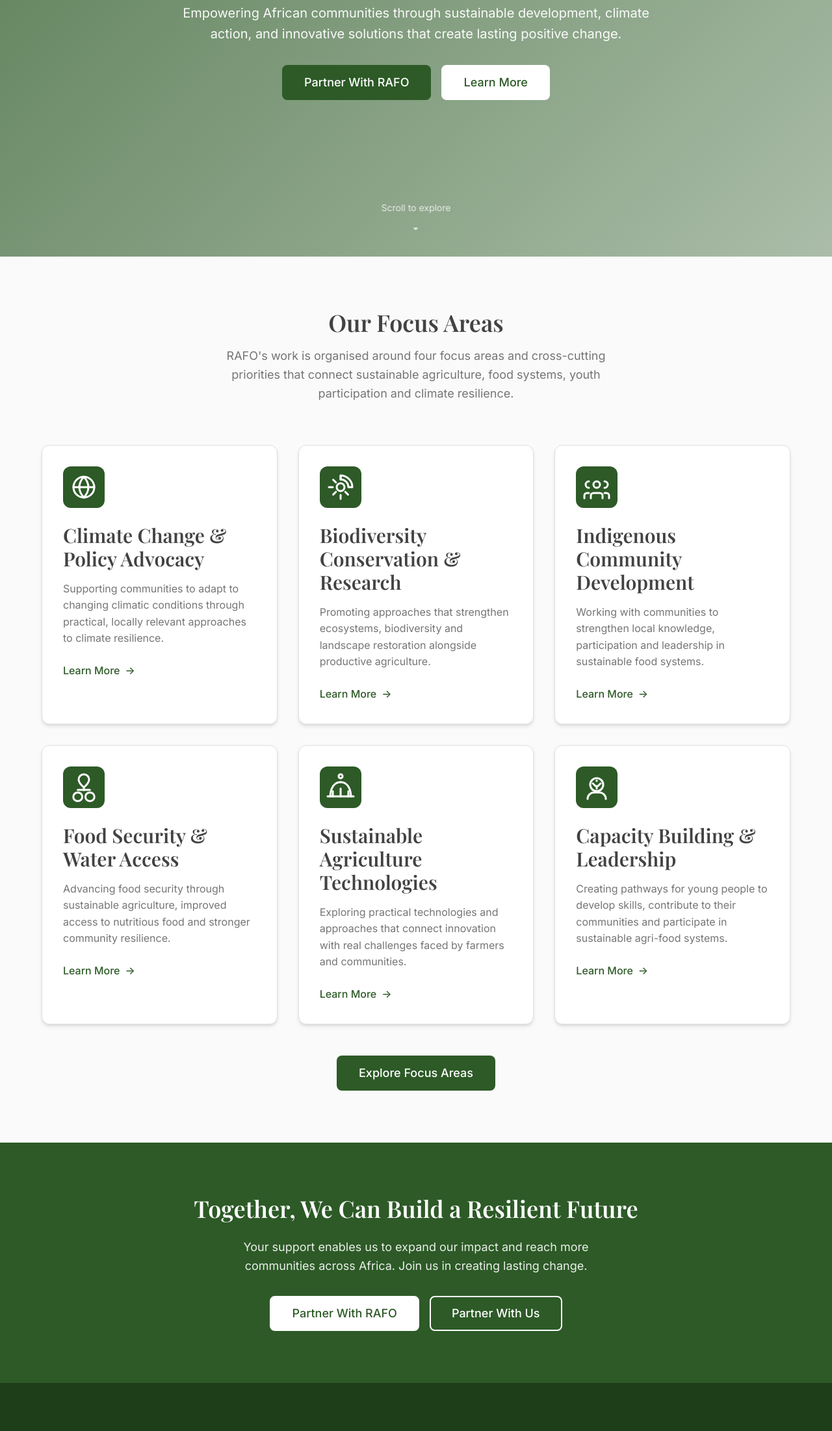
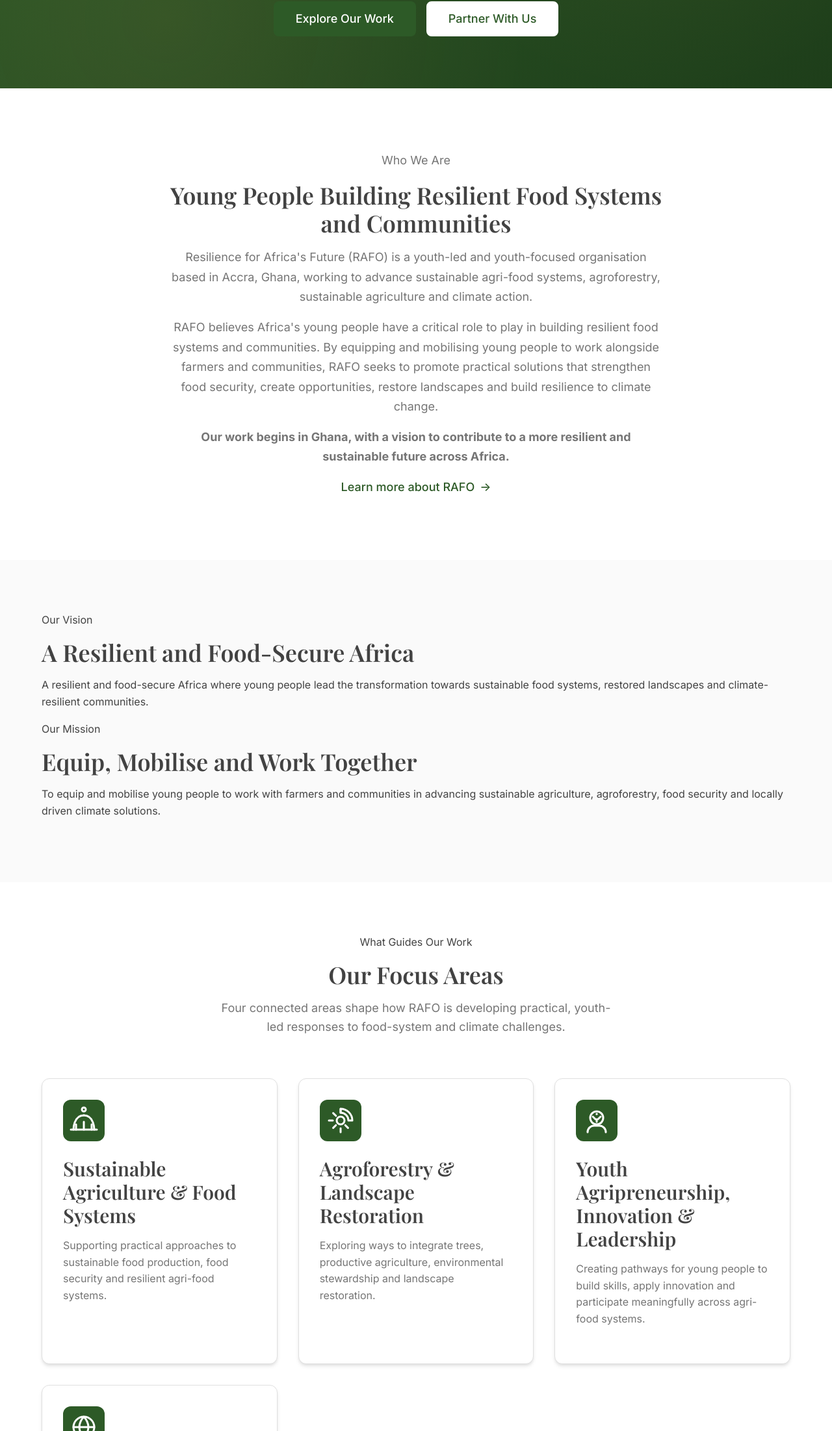
Before and after one commit to resilience4africa/rafo, a website: page public/index.html in a window 1280 px wide. Shown: the part 405-2608 px from the top of the page at 65% size. Drawn offline with nearby package versions, Linux system fonts and the light colour scheme.

Commit message:
Restore approved RAFO homepage content

```diff
--- a/public/index.html
+++ b/public/index.html
@@ -3,13 +3,12 @@
 <head>
     <meta charset="UTF-8">
     <meta name="viewport" content="width=device-width, initial-scale=1.0">
-    <title>Resilience for Africa's Future - Building Sustainable Communities</title>
-    <meta name="description" content="Empowering African communities through climate action, biodiversity conservation, and sustainable development initiatives.">
+    <title>Resilience for Africa's Future (RAFO) | Youth-Led Climate & Food Systems Action</title>
+    <meta name="description" content="Resilience for Africa's Future (RAFO) is a youth-led organisation based in Accra, Ghana, advancing sustainable food systems, climate-smart agriculture, agroforestry and community-led climate action.">
 
     <!-- Open Graph Meta Tags -->
     <meta property="og:title" content="Resilience for Africa's Future">
-    <meta property="og:description" content="Building sustainable communities across Africa through innovative programs and community-driven solutions.">
-    <meta property="og:image" content="/assets/images/hero-bg.jpg">
+    <meta property="og:description" content="A youth-led organisation based in Ghana, advancing sustainable food systems, climate-smart agriculture, agroforestry and community-led climate action.">
     <meta property="og:url" content="https://resilience-for-africa-s-future.web.app">
     <meta property="og:type" content="website">
 
@@ -68,111 +67,133 @@
 
     <!-- Main Content -->
     <main id="main" role="main">
-        <!-- Hero Section -->
-        <section class="hero" aria-labelledby="hero-heading">
-            <div class="hero__bg">
-                <img src="/assets/images/hero-bg.jpg" alt="African landscape with community members working together" class="hero__image" loading="eager">
-            </div>
-            <div class="hero__content container">
-                <h1 id="hero-heading" class="hero__title animate-fade-up">
-                    Building <span class="text-highlight">Resilient Communities</span> Across Africa
-                </h1>
-                <p class="hero__subtitle animate-fade-up" style="animation-delay: 0.2s;">
-                    Empowering African communities through sustainable development, climate action, and innovative solutions that create lasting positive change.
-                </p>
-                <div class="hero__actions animate-fade-up" style="animation-delay: 0.4s;">
-                    <a href="/contact" class="btn btn--primary btn--large">Partner With RAFO</a>
-                    <a href="#services" class="btn btn--secondary btn--large">Learn More</a>
-                </div>
-            </div>
-            <div class="hero__scroll">
-                <a href="#impact" class="hero__scroll-link" aria-label="Scroll to impact section">
-                    <span class="hero__scroll-text">Scroll to explore</span>
-                    <svg class="hero__scroll-icon" viewBox="0 0 24 24" fill="none" xmlns="http://www.w3.org/2000/svg">
-                        <path d="M12 16L8 12H16L12 16Z" fill="currentColor"/>
-                    </svg>
-                </a>
-            </div>
-        </section>
-
-        <!-- Services Overview Section -->
-        <section id="services" class="services section-padding bg-light" aria-labelledby="services-heading">
+        <section class="page-header page-header--graphic" aria-labelledby="hero-heading">
             <div class="container">
-                <div class="section__header text-center">
-                    <h2 id="services-heading" class="section__title animate-on-scroll">Our Focus Areas</h2>
-                    <p class="section__subtitle animate-on-scroll">RAFO's work is organised around four focus areas and cross-cutting priorities that connect sustainable agriculture, food systems, youth participation and climate resilience.</p>
-                </div>
-
-                <div class="services__grid">
-                    <article class="service-card animate-on-scroll">
-                        <div class="service-card__icon">
-                            <img src="/assets/icons/climate.svg" alt="" width="48" height="48">
-                        </div>
-                        <h3 class="service-card__title">Climate Change & Policy Advocacy</h3>
-                        <p class="service-card__description">Supporting communities to adapt to changing climatic conditions through practical, locally relevant approaches to climate resilience.</p>
-                        <a href="/services#climate" class="service-card__link">Learn More</a>
-                    </article>
-
-                    <article class="service-card animate-on-scroll">
-                        <div class="service-card__icon">
-                            <img src="/assets/icons/biodiversity.svg" alt="" width="48" height="48">
-                        </div>
-                        <h3 class="service-card__title">Biodiversity Conservation & Research</h3>
-                        <p class="service-card__description">Promoting approaches that strengthen ecosystems, biodiversity and landscape restoration alongside productive agriculture.</p>
-                        <a href="/services#biodiversity" class="service-card__link">Learn More</a>
-                    </article>
-
-                    <article class="service-card animate-on-scroll">
-                        <div class="service-card__icon">
-                            <img src="/assets/icons/community.svg" alt="" width="48" height="48">
-                        </div>
-                        <h3 class="service-card__title">Indigenous Community Development</h3>
-                        <p class="service-card__description">Working with communities to strengthen local knowledge, participation and leadership in sustainable food systems.</p>
-                        <a href="/services#community" class="service-card__link">Learn More</a>
-                    </article>
-
-                    <article class="service-card animate-on-scroll">
-                        <div class="service-card__icon">
-                            <img src="/assets/icons/water.svg" alt="" width="48" height="48">
-                        </div>
-                        <h3 class="service-card__title">Food Security & Water Access</h3>
-                        <p class="service-card__description">Advancing food security through sustainable agriculture, improved access to nutritious food and stronger community resilience.</p>
-                        <a href="/services#food-security" class="service-card__link">Learn More</a>
-                    </article>
-
-                    <article class="service-card animate-on-scroll">
-                        <div class="service-card__icon">
-                            <img src="/assets/icons/agriculture.svg" alt="" width="48" height="48">
-                        </div>
-                        <h3 class="service-card__title">Sustainable Agriculture Technologies</h3>
-                        <p class="service-card__description">Exploring practical technologies and approaches that connect innovation with real challenges faced by farmers and communities.</p>
-                        <a href="/services#agriculture" class="service-card__link">Learn More</a>
-                    </article>
-
-                    <article class="service-card animate-on-scroll">
-                        <div class="service-card__icon">
-                            <img src="/assets/icons/leadership.svg" alt="" width="48" height="48">
-                        </div>
-                        <h3 class="service-card__title">Capacity Building & Leadership</h3>
-                        <p class="service-card__description">Creating pathways for young people to develop skills, contribute to their communities and participate in sustainable agri-food systems.</p>
-                        <a href="/services#leadership" class="service-card__link">Learn More</a>
-                    </article>
-                </div>
-
-                <div class="text-center">
-                    <a href="/services" class="btn btn--primary btn--large animate-on-scroll">Explore Focus Areas</a>
+                <p class="section__eyebrow section__eyebrow--light animate-fade-up">Youth-Led · Based in Accra, Ghana</p>
+                <h1 id="hero-heading" class="page-header__title animate-fade-up">Building Africa's Resilient Future with Young People at the Centre</h1>
+                <p class="page-header__subtitle animate-fade-up">Based in Ghana, RAFO is a youth-led organisation advancing sustainable food systems, climate-smart agriculture, agroforestry and community-led climate action.</p>
+                <div class="hero__actions animate-fade-up">
+                    <a href="#focus-areas" class="btn btn--primary btn--large">Explore Our Work</a>
+                    <a href="/contact" class="btn btn--secondary btn--large">Partner With Us</a>
                 </div>
             </div>
         </section>
 
-        <!-- Call to Action Section -->
+        <section class="about-intro section-padding" aria-labelledby="who-heading">
+            <div class="container">
+                <div class="about-intro__content animate-on-scroll">
+                    <p class="section__eyebrow">Who We Are</p>
+                    <h2 id="who-heading" class="section__title">Young People Building Resilient Food Systems and Communities</h2>
+                    <p>Resilience for Africa's Future (RAFO) is a youth-led and youth-focused organisation based in Accra, Ghana, working to advance sustainable agri-food systems, agroforestry, sustainable agriculture and climate action.</p>
+                    <p>RAFO believes Africa's young people have a critical role to play in building resilient food systems and communities. By equipping and mobilising young people to work alongside farmers and communities, RAFO seeks to promote practical solutions that strengthen food security, create opportunities, restore landscapes and build resilience to climate change.</p>
+                    <p><strong>Our work begins in Ghana, with a vision to contribute to a more resilient and sustainable future across Africa.</strong></p>
+                    <p><a href="/about" class="link-arrow">Learn more about RAFO</a></p>
+                </div>
+            </div>
+        </section>
+
+        <section class="vision-mission section-padding bg-light" aria-labelledby="vision-heading">
+            <div class="container">
+                <div class="vision-mission__grid">
+                    <article class="vision-mission__card animate-on-scroll">
+                        <p class="section__eyebrow">Our Vision</p>
+                        <h2 id="vision-heading" class="vision-mission__title">A Resilient and Food-Secure Africa</h2>
+                        <p>A resilient and food-secure Africa where young people lead the transformation towards sustainable food systems, restored landscapes and climate-resilient communities.</p>
+                    </article>
+                    <article class="vision-mission__card animate-on-scroll">
+                        <p class="section__eyebrow">Our Mission</p>
+                        <h2 class="vision-mission__title">Equip, Mobilise and Work Together</h2>
+                        <p>To equip and mobilise young people to work with farmers and communities in advancing sustainable agriculture, agroforestry, food security and locally driven climate solutions.</p>
+                    </article>
+                </div>
+            </div>
+        </section>
+
+        <section id="focus-areas" class="services section-padding" aria-labelledby="focus-heading">
+            <div class="container">
+                <div class="section__header text-center">
+                    <p class="section__eyebrow">What Guides Our Work</p>
+                    <h2 id="focus-heading" class="section__title animate-on-scroll">Our Focus Areas</h2>
+                    <p class="section__subtitle animate-on-scroll">Four connected areas shape how RAFO is developing practical, youth-led responses to food-system and climate challenges.</p>
+                </div>
+                <div class="services__grid">
+                    <article class="service-card animate-on-scroll">
+                        <div class="service-card__icon"><img src="/assets/icons/agriculture.svg" alt="" width="48" height="48"></div>
+                        <h3 class="service-card__title">Sustainable Agriculture &amp; Food Systems</h3>
+                        <p class="service-card__description">Supporting practical approaches to sustainable food production, food security and resilient agri-food systems.</p>
+                    </article>
+                    <article class="service-card animate-on-scroll">
+                        <div class="service-card__icon"><img src="/assets/icons/biodiversity.svg" alt="" width="48" height="48"></div>
+                        <h3 class="service-card__title">Agroforestry &amp; Landscape Restoration</h3>
+                        <p class="service-card__description">Exploring ways to integrate trees, productive agriculture, environmental stewardship and landscape restoration.</p>
+                    </article>
+                    <article class="service-card animate-on-scroll">
+                        <div class="service-card__icon"><img src="/assets/icons/leadership.svg" alt="" width="48" height="48"></div>
+                        <h3 class="service-card__title">Youth Agripreneurship, Innovation &amp; Leadership</h3>
+                        <p class="service-card__description">Creating pathways for young people to build skills, apply innovation and participate meaningfully across agri-food systems.</p>
+                    </article>
+                    <article class="service-card animate-on-scroll">
+                        <div class="service-card__icon"><img src="/assets/icons/climate.svg" alt="" width="48" height="48"></div>
+                        <h3 class="service-card__title">Climate Action &amp; Community Resilience</h3>
+                        <p class="service-card__description">Working with communities around locally relevant responses that strengthen resilience to climate change.</p>
+                    </article>
+                </div>
+                <div class="text-center">
+                    <a href="/services" class="btn btn--primary btn--large animate-on-scroll">Explore Our Focus Areas</a>
+                </div>
+            </div>
+        </section>
+
+        <section class="core-belief section-padding bg-primary" aria-labelledby="youth-heading">
+            <div class="container">
+                <div class="core-belief__content animate-on-scroll">
+                    <p class="section__eyebrow section__eyebrow--light">Young People at the Centre</p>
+                    <h2 id="youth-heading" class="core-belief__title">Partners, Innovators and Leaders</h2>
+                    <p class="core-belief__text">Young people are not simply beneficiaries of development. They are partners, innovators and leaders in building Africa's future.</p>
+                    <p class="core-belief__text">RAFO seeks to connect youth leadership and practical skills with the needs and knowledge of farmers and communities, creating space for collaboration across generations.</p>
+                    <p><a href="/projects" class="btn btn--secondary">See Our Work</a></p>
+                </div>
+            </div>
+        </section>
+
+        <section class="about-intro section-padding" aria-labelledby="food-heading">
+            <div class="container">
+                <div class="about-intro__content animate-on-scroll">
+                    <p class="section__eyebrow">Food Security</p>
+                    <h2 id="food-heading" class="section__title">Food Security Starts Close to Home</h2>
+                    <p>RAFO believes building resilient food systems also means recognising the productive potential around us. From farms to household spaces, practical food-growing solutions can contribute to household nutrition, resilience and a stronger connection to food.</p>
+                    <p>This is an emerging direction in RAFO's work. We are interested in approaches that help households make productive use of suitable available space while strengthening awareness of food production and environmental responsibility.</p>
+                </div>
+            </div>
+        </section>
+
+        <section class="cross-cutting section-padding bg-light" aria-labelledby="priorities-heading">
+            <div class="container">
+                <div class="section__header text-center">
+                    <p class="section__eyebrow">Across Our Work</p>
+                    <h2 id="priorities-heading" class="section__title">Cross-Cutting Priorities</h2>
+                    <p class="section__subtitle">These priorities connect and strengthen RAFO's focus areas.</p>
+                </div>
+                <div class="initiatives__grid">
+                    <article class="initiative-card animate-on-scroll"><h3 class="initiative-card__title">Youth Leadership</h3><p class="initiative-card__text">Creating meaningful roles for young people as partners, innovators and leaders.</p></article>
+                    <article class="initiative-card animate-on-scroll"><h3 class="initiative-card__title">Women's Participation</h3><p class="initiative-card__text">Recognising the essential role women play in farming, food systems and community resilience.</p></article>
+                    <article class="initiative-card animate-on-scroll"><h3 class="initiative-card__title">Technology &amp; Innovation</h3><p class="initiative-card__text">Connecting practical technology and innovation with real challenges faced by farmers and communities.</p></article>
+                    <article class="initiative-card animate-on-scroll"><h3 class="initiative-card__title">Food Security</h3><p class="initiative-card__text">Keeping access to resilient, sustainable food systems at the centre of our direction.</p></article>
+                    <article class="initiative-card animate-on-scroll"><h3 class="initiative-card__title">Community Ownership</h3><p class="initiative-card__text">Building with communities and respecting locally grounded knowledge and priorities.</p></article>
+                    <article class="initiative-card animate-on-scroll"><h3 class="initiative-card__title">Environmental Stewardship</h3><p class="initiative-card__text">Supporting approaches that strengthen productive landscapes and healthy ecosystems together.</p></article>
+                    <article class="initiative-card animate-on-scroll"><h3 class="initiative-card__title">Partnerships &amp; Knowledge Sharing</h3><p class="initiative-card__text">Learning and collaborating across communities, institutions and responsible partners.</p></article>
+                </div>
+            </div>
+        </section>
+
         <section class="cta section-padding bg-primary" aria-labelledby="cta-heading">
             <div class="container text-center">
-                <h2 id="cta-heading" class="cta__title animate-on-scroll">Together, We Can Build a Resilient Future</h2>
-                <p class="cta__subtitle animate-on-scroll">Your support enables us to expand our impact and reach more communities across Africa. Join us in creating lasting change.</p>
+                <p class="section__eyebrow section__eyebrow--light">Work With RAFO</p>
+                <h2 id="cta-heading" class="cta__title animate-on-scroll">Building Resilience Takes Collaboration</h2>
+                <p class="cta__subtitle animate-on-scroll">RAFO welcomes opportunities to learn, collaborate and build practical approaches with communities, institutions and organisations that share our commitment to resilient food systems and climate action.</p>
                 <div class="cta__actions animate-on-scroll">
                     <a href="/contact" class="btn btn--secondary btn--large">Partner With RAFO</a>
-                    <a href="/contact" class="btn btn--outline btn--large">Partner With Us</a>
+                    <a href="/projects" class="btn btn--outline btn--large">Explore Our Work</a>
                 </div>
             </div>
         </section>
```
